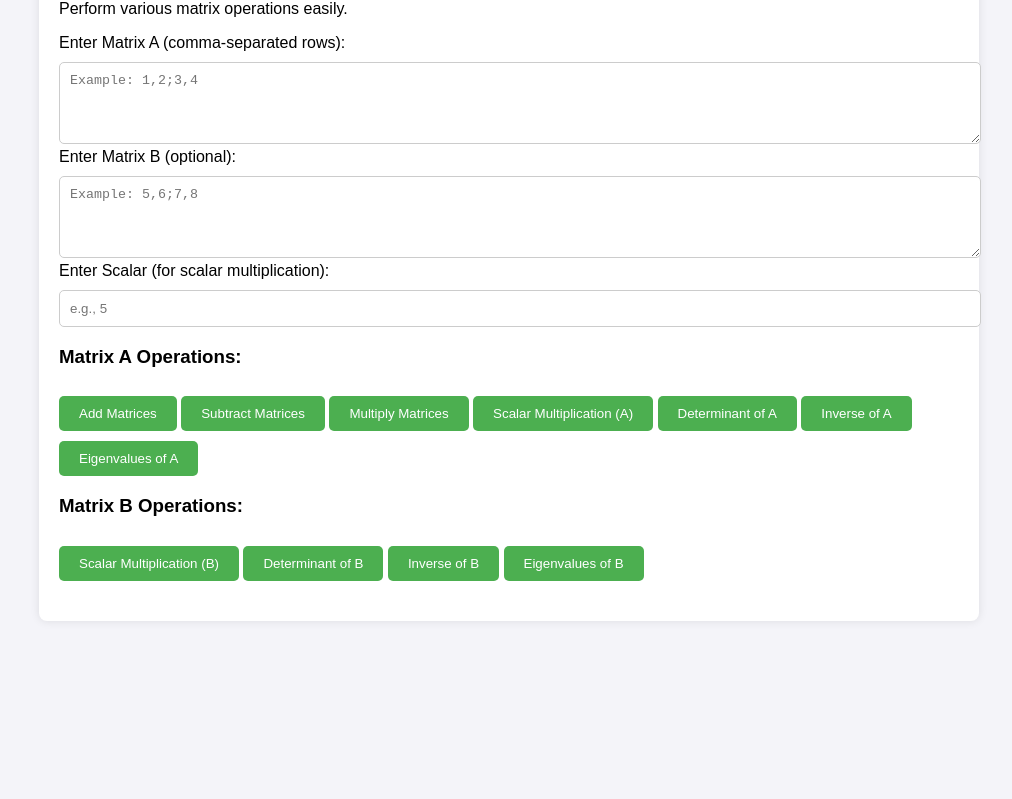
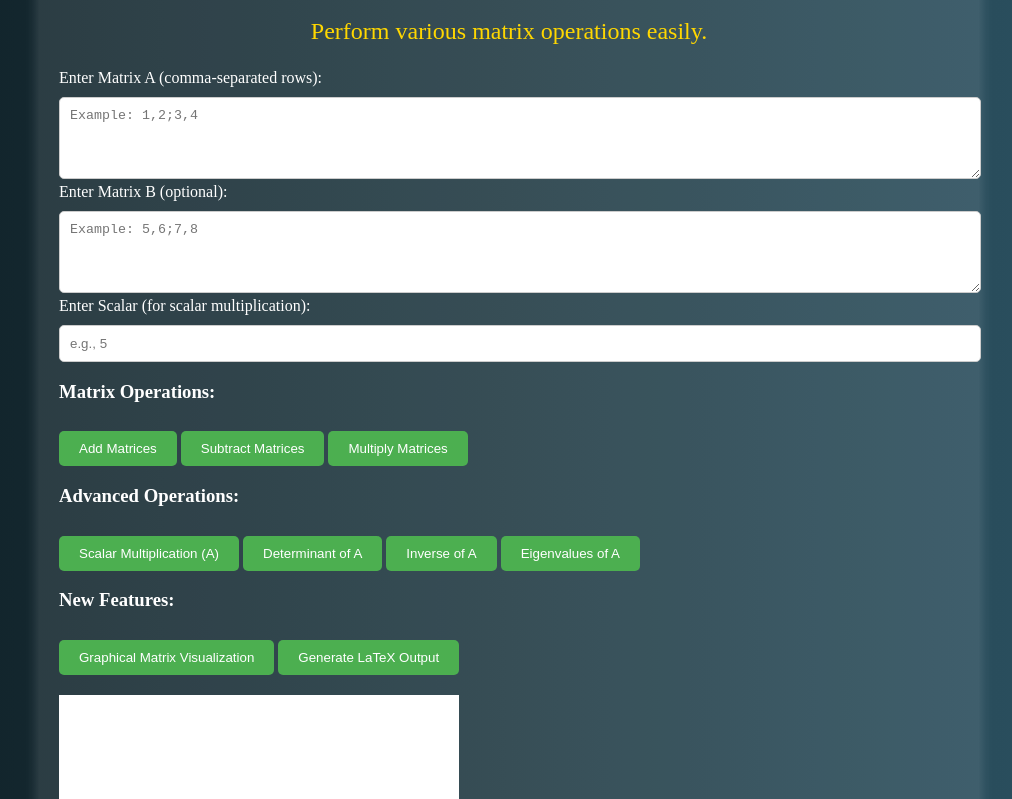
Before and after one commit to Powtheeka/MatriXpert, a plain HTML site: page index.html in a window 1280 px wide. Shown: the part 150-949 px from the top of the page, without its empty margins (131-1143 px from the left). Before the commit the page ends 821 px from the top, so only its background shows below. Drawn offline with nearby package versions, Linux system fonts and the light colour scheme.

Commit message:
Update index.html

```diff
--- a/index.html
+++ b/index.html
@@ -4,21 +4,24 @@
     <title>MatrixXpert - Linear Algebra Tool</title>
     <style>
         body {
-            font-family: Arial, sans-serif;
-            background-color: #f4f4f9;
+            font-family: 'Bookman Old Style', serif;
+            background: linear-gradient(to right, #0f2027, #203a43, #2c5364);
             margin: 0;
             padding: 0;
+            color: white;
         }
         .container {
             max-width: 900px;
             margin: 50px auto;
-            background: #fff;
+            background: rgba(255, 255, 255, 0.1);
             padding: 20px;
             border-radius: 8px;
-            box-shadow: 0 0 10px rgba(0,0,0,0.1);
+            box-shadow: 0 0 15px rgba(255, 255, 255, 0.2);
         }
         h1 {
             text-align: center;
+            font-size: 2.5rem;
+            margin-bottom: 20px;
         }
         textarea, input {
             width: 100%;
@@ -44,15 +47,30 @@
             font-weight: bold;
             white-space: pre-wrap;
         }
+        .matrix-grid {
+            display: grid;
+            gap: 5px;
+            margin-top: 10px;
+        }
+        .matrix-cell {
+            width: 40px;
+            height: 40px;
+            text-align: center;
+            font-size: 1rem;
+        }
+        canvas {
+            margin-top: 20px;
+            background-color: white;
+        }
     </style>
+    <script src="https://cdnjs.cloudflare.com/ajax/libs/mathjax/3.2.0/es5/tex-mml-chtml.min.js"></script>
 </head>
 <body>
     <div class="container">
         <h1>Welcome to MatrixXpert!</h1>
-        <p>Perform various matrix operations easily.</p>
+        <p style="text-align: center; font-size: 1.5rem; color: #FFD700;">Perform various matrix operations easily.</p>
 
         <!-- Matrix Input Section -->
-        <div class="matrix-input">
         <label for="matrixA">Enter Matrix A (comma-separated rows):</label>
         <textarea id="matrixA" rows="4" cols="50" placeholder="Example: 1,2;3,4"></textarea>
 
@@ -62,23 +80,25 @@
         <label for="scalar">Enter Scalar (for scalar multiplication):</label>
         <input type="number" id="scalar" placeholder="e.g., 5">
 
-            <!-- Operation Buttons -->
-            <h3>Matrix A Operations:</h3>
+        <!-- Matrix Operations Section -->
+        <h3>Matrix Operations:</h3>
         <button onclick="performOperation('add')">Add Matrices</button>
         <button onclick="performOperation('subtract')">Subtract Matrices</button>
         <button onclick="performOperation('multiply')">Multiply Matrices</button>
+
+        <!-- Scalar and Advanced Operations -->
+        <h3>Advanced Operations:</h3>
         <button onclick="scalarMultiply('A')">Scalar Multiplication (A)</button>
         <button onclick="calculateDeterminant('A')">Determinant of A</button>
         <button onclick="calculateInverse('A')">Inverse of A</button>
         <button onclick="calculateEigenvalues('A')">Eigenvalues of A</button>
 
-            <h3>Matrix B Operations:</h3>
-            <button onclick="scalarMultiply('B')">Scalar Multiplication (B)</button>
-            <button onclick="calculateDeterminant('B')">Determinant of B</button>
-            <button onclick="calculateInverse('B')">Inverse of B</button>
-            <button onclick="calculateEigenvalues('B')">Eigenvalues of B</button>
-        </div>
-
+        <!-- New Features -->
+        <h3>New Features:</h3>
+        <button onclick="graphMatrix()">Graphical Matrix Visualization</button>
+        <button onclick="generateLaTeX()">Generate LaTeX Output</button>
+        <div id="matrixGrid"></div>
+        <canvas id="matrixCanvas" width="400" height="400"></canvas>
         <div id="result"></div>
     </div>
 
```
Lines whose indentation alone changed are shown as unchanged.
